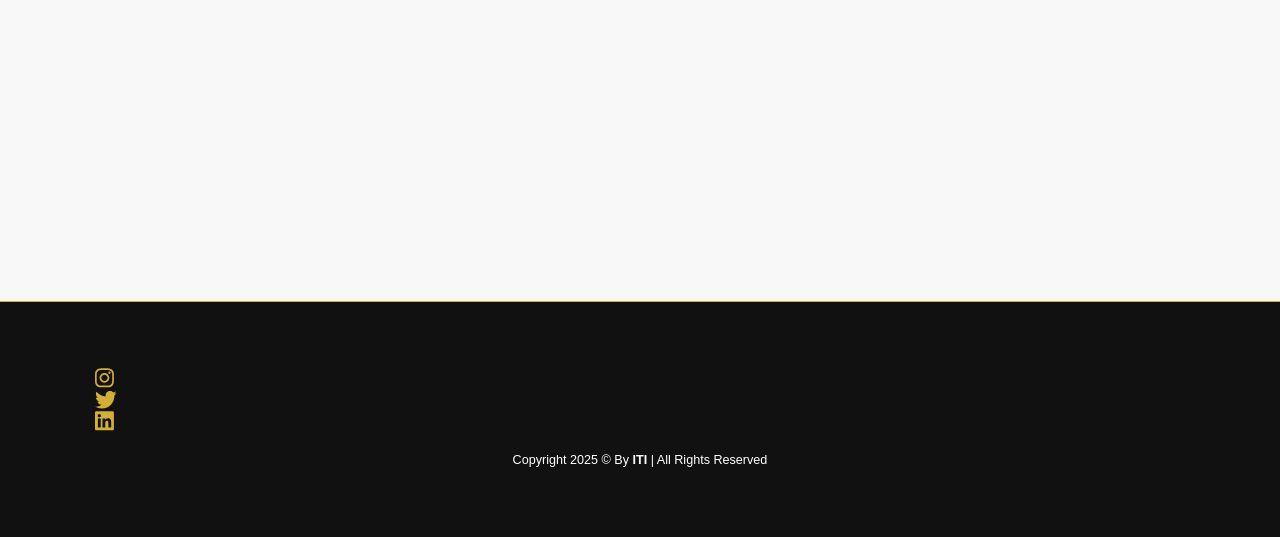
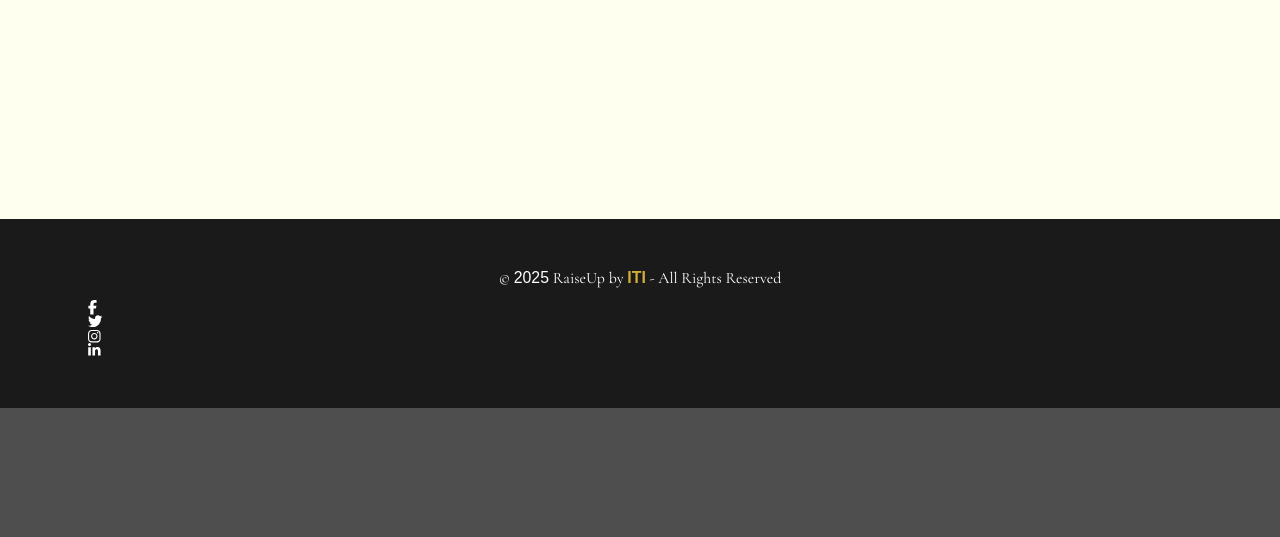
Before and after one commit to KareemTarekAnwerHelmy/RaiseUp, a Django app: page /all_projects/ in a window 1280 px wide. Shown: the part 392-929 px from the top of the page. After the commit the page ends 800 px from the top, so only its background shows below. Run offline with Django 5.2, Linux system fonts and the light colour scheme; the visitor is signed in with stand-in values (Sample User, id 1); data that the repository does not hold is empty; some libraries are stand-ins or nearby versions.

Commit message:
solve bug

```diff
--- a/RaiseUp/templates/base.html
+++ b/RaiseUp/templates/base.html
@@ -5,255 +5,199 @@
 <head>
     <meta charset="UTF-8">
     <meta name="viewport" content="width=device-width, initial-scale=1.0">
+    <!-- Premium Fonts -->
+    <link href="https://fonts.googleapis.com/css2?family=Cormorant+Garamond:wght@400;500;700&family=Montserrat:wght@300;400;500&display=swap" rel="stylesheet">
     <!-- Font Awesome -->
-    <link rel="stylesheet" href="https://cdnjs.cloudflare.com/ajax/libs/font-awesome/6.5.1/css/all.min.css"
-        integrity="sha512-DTOQO9RWCH3ppGqcWaEA1BIZOC6xxalwEsw9c2QQeAIftl+Vegovlnee1c9QX4TctnWMn13TZye+giMm8e2LwA=="
-        crossorigin="anonymous" referrerpolicy="no-referrer" />
+    <link rel="stylesheet" href="https://cdnjs.cloudflare.com/ajax/libs/font-awesome/6.5.1/css/all.min.css">
     <!-- Bootstrap -->
-    <link rel="stylesheet" href="https://cdnjs.cloudflare.com/ajax/libs/bootstrap/5.3.3/css/bootstrap.min.css"
-        integrity="sha512-jnSuA4Ss2PkkikSOLtYs8BlYIeeIK1h99ty4YfvRPAlzr377vr3CXDb7sb7eEEBYjDtcYj+AjBH3FLv5uSJuXg=="
-        crossorigin="anonymous" referrerpolicy="no-referrer" />
-    <!-- Google Fonts (Playfair Display + Montserrat) -->
-    <link href="https://fonts.googleapis.com/css2?family=Playfair+Display:wght@400;700&family=Montserrat:wght@300;400;500&display=swap" rel="stylesheet">
+    <link rel="stylesheet" href="https://cdnjs.cloudflare.com/ajax/libs/bootstrap/5.3.3/css/bootstrap.min.css">
 
-    <!-- Luxury CSS -->
     <style>
         :root {
             --gold: #D4AF37;
-            --dark-bg: #111;
+            --gold-hover: #C19A00;
+            --ivory: #FFFFF0;
+            --charcoal: #333333;
+            --soft-black: #1A1A1A;
+            --cream: #F5F5DC;
         }
 
         body {
             font-family: 'Montserrat', sans-serif;
-            background: #f8f8f8;
-            color: #333;
-            overflow-x: hidden;
+            background-color: var(--ivory);
+            color: var(--charcoal);
+            min-height: 100vh;
+            display: flex;
+            flex-direction: column;
         }
 
-        /* Navbar */
+        /* Luxury Navbar */
         .navbar {
-            background: rgba(255, 255, 255, 0.08) !important;
-            backdrop-filter: blur(12px);
-            -webkit-backdrop-filter: blur(12px);
-            border: 1px solid rgba(212, 175, 55, 0.2);
-            padding: 0.8rem 0;
+            background-color: white;
+            padding: 1rem 2rem;
+            box-shadow: 0 2px 15px rgba(0,0,0,0.05);
+            border-radius: 0 0 1rem 1rem !important;
         }
 
         .navbar-brand {
-            font-family: 'Playfair Display', serif;
+            font-family: 'Cormorant Garamond', serif;
             font-size: 1.8rem;
-            letter-spacing: 1px;
-            color: #fff !important;
+            font-weight: 700;
+            color: var(--charcoal) !important;
         }
 
-        .navbar-brand .special-color {
-            color: var(--gold);
+        .special-color {
+            color: var(--gold) !important;
         }
 
         .nav-link {
-            color: #e0e0e0 !important;
-            font-weight: 300;
-            margin: 0 0.5rem;
-            position: relative;
-            transition: all 0.3s;
+            font-weight: 500;
+            color: var(--charcoal) !important;
+            padding: 0.5rem 1rem !important;
+            transition: all 0.3s ease;
         }
 
         .nav-link:hover {
             color: var(--gold) !important;
         }
 
-        .nav-link::after {
-            content: '';
-            position: absolute;
-            bottom: -2px;
-            left: 0;
-            width: 0;
-            height: 1px;
-            background: var(--gold);
-            transition: width 0.3s;
-        }
-
-        .nav-link:hover::after {
-            width: 100%;
-        }
-
+        /* Premium Buttons */
         .btn-outline-special {
-            border: 1px solid var(--gold);
+            border: 2px solid var(--gold);
             color: var(--gold);
-            background: transparent;
-            transition: all 0.3s;
+            font-weight: 500;
             padding: 0.5rem 1.5rem;
+            transition: all 0.3s ease;
         }
 
         .btn-outline-special:hover {
-            background: var(--gold);
-            color: #000;
+            background-color: var(--gold);
+            color: white;
+            transform: translateY(-2px);
+            box-shadow: 0 4px 8px rgba(212, 175, 55, 0.2);
         }
 
-        /* Hero Section */
-        .hero-section {
-            min-height: 100vh;
-            display: flex;
-            align-items: center;
-            background: linear-gradient(rgba(0, 0, 0, 0.7), rgba(0, 0, 0, 0.7)),
-                        url('{% static "images/luxury-bg.jpg" %}') no-repeat center/cover;
-            position: relative;
+        /* Luxury Footer */
+        .footer {
+            background-color: var(--soft-black);
             color: white;
+            padding: 2rem 0;
+            margin-top: auto;
         }
 
-        .text-gold {
+        .footer p {
+            font-family: 'Cormorant Garamond', serif;
+            font-size: 1.1rem;
+            margin: 0;
+        }
+
+        .footer .fw-bold {
             color: var(--gold);
         }
 
-        .btn-gold {
-            background: var(--gold);
-            color: #000;
-            border: none;
-            font-weight: 500;
-            letter-spacing: 1px;
-            transition: all 0.3s;
-            padding: 0.75rem 2rem;
+        /* Responsive Adjustments */
+        @media (max-width: 992px) {
+            .navbar {
+                padding: 1rem;
             }
 
-        .btn-gold:hover {
-            background: #c9a227;
-            transform: translateY(-2px);
+            .navbar-brand {
+                font-size: 1.5rem;
             }
-
-        /* Footer */
-        .footer {
-            background: var(--dark-bg);
-            border-top: 1px solid var(--gold);
-            padding: 3rem 0;
-        }
-
-        .footer a {
-            color: var(--gold);
-            margin: 0 0.75rem;
-            font-size: 1.2rem;
-            transition: all 0.3s;
-        }
-
-        .footer a:hover {
-            opacity: 0.8;
-        }
-
-        /* Utilities */
-        .rounded-5 {
-            border-radius: 12px !important;
-        }
-
-        .shadow-soft {
-            box-shadow: 0 10px 30px rgba(0, 0, 0, 0.1);
         }
     </style>
 
     {% block 'CSS_attachement' %}
     {% endblock %}
 
-    <title>
     {% block 'page-title' %}
-        RaiseUp | Luxury Philanthropy Platform
+    <title>RaiseUp - Premium Crowdfunding</title>
     {% endblock %}
-    </title>
 </head>
 
 <body>
-    <!-- Navbar -->
-    <nav class="navbar navbar-expand-lg rounded-5 mx-5 mt-3 mb-1 shadow-sm">
-        <div class="container-fluid px-5">
-            <a class="navbar-brand fw-bold" href="{% url 'home.landing' %}">RaiseUp<span class="special-color">.</span></a>
+    <!-- Luxury Navbar -->
+    <header class="sticky-top">
+        <nav class="navbar navbar-expand-lg">
+            <div class="container-fluid">
+                <a class="navbar-brand" href="{% url 'home.landing' %}">RaiseUp<span class="special-color">.</span></a>
                 <button class="navbar-toggler" type="button" data-bs-toggle="collapse"
                     data-bs-target="#navbarSupportedContent" aria-controls="navbarSupportedContent"
                     aria-expanded="false" aria-label="Toggle navigation">
                     <span class="navbar-toggler-icon"></span>
                 </button>
                 <div class="collapse navbar-collapse" id="navbarSupportedContent">
-                <ul class="navbar-nav ms-auto mb-2 mb-lg-0">
+                    <ul class="navbar-nav me-auto mb-2 mb-lg-0">
                         <li class="nav-item">
                             <a class="nav-link" aria-current="page" href="{% url 'home.landing' %}">Home</a>
                         </li>
                         <li class="nav-item">
-                        <a class="nav-link" aria-current="page" href="{% url 'all_projects' %}">Projects</a>
+                            <a class="nav-link" href="{% url 'all_projects' %}">Projects</a>
                         </li>
                     </ul>
+
+                    <div class="d-flex align-items-center">
                         {% if user.is_authenticated %}
-                <ul class="navbar-nav ms-auto mb-2 mb-lg-0">
                             {% if not user.is_superuser %}
-                    <a class="btn btn-outline-special ms-auto" href="{% url 'project.create_project' %}">Create a Project</a>
-                    {% endif %}
-                    {% if user.is_superuser %}
-                    <li class="nav-item">
-                        <a class="nav-link" href="{% url 'admin_dashboard' %}">Dashboard</a>
-                    </li>
-                    {% endif %}
-                    {% if not user.is_superuser %}
-                    <li class="nav-item">
-                        <a class="nav-link" href="{% url 'profile' %}"><i class="fa fa-user" aria-hidden="true"></i> Profile</a>
-                    </li>
+                            <a class="btn btn-outline-special me-3" href="{% url 'project.create_project' %}">
+                                <i class="fas fa-plus-circle me-2"></i>Create Project
+                            </a>
                             {% endif %}
 
-                    <li class="nav-item">
-                        <a class="nav-link" href="{% url 'logout' %}">Logout</a>
-                    </li>
+                            <div class="dropdown">
+                                <a href="#" class="d-flex align-items-center text-decoration-none dropdown-toggle" id="userDropdown" data-bs-toggle="dropdown" aria-expanded="false">
+                                    <i class="fas fa-user-circle fs-4 me-2" style="color: var(--gold);"></i>
+                                    <span class="d-none d-lg-inline">My Account</span>
+                                </a>
+                                <ul class="dropdown-menu dropdown-menu-end" aria-labelledby="userDropdown">
+                                    {% if user.is_superuser %}
+                                    <li><a class="dropdown-item" href="{% url 'admin_dashboard' %}">Dashboard</a></li>
+                                    {% else %}
+                                    <li><a class="dropdown-item" href="{% url 'profile' %}">Profile</a></li>
+                                    {% endif %}
+                                    <li><hr class="dropdown-divider"></li>
+                                    <li><a class="dropdown-item" href="{% url 'logout' %}">Logout</a></li>
                                 </ul>
+                            </div>
                         {% else %}
-                <ul class="navbar-nav ms-auto mb-2 mb-lg-0">
-                    <li class="nav-item">
-                        <a class="nav-link" href="{% url 'login' %}">Login</a>
-                    </li>
-                    <li class="nav-item">
-                        <a class="nav-link" href="{% url 'register' %}">Register</a>
-                    </li>
-                </ul>
+                            <a class="btn btn-outline-special me-2" href="{% url 'login' %}">Login</a>
+                            <a class="btn btn-special" href="{% url 'register' %}">Register</a>
                         {% endif %}
+                    </div>
                 </div>
             </div>
         </nav>
 
-    <!-- Hero Section (Default) -->
         {% block 'hero-section-content' %}
-    <div class="hero-section">
-        <div class="container text-center text-white py-5">
-            <h1 class="display-3 fw-light mb-4" style="font-family: 'Playfair Display', serif;">
-                Elevate <span class="text-gold">Generosity</span>
-            </h1>
-            <p class="lead mb-5" style="letter-spacing: 1px; font-weight: 300;">
-                RaiseUp — Where Philanthropy Meets Elegance
-            </p>
-            <a href="{% url 'all_projects' %}" class="btn btn-gold px-4 py-2 rounded-0">
-                Explore Projects <i class="fas fa-arrow-right ms-2"></i>
-            </a>
+        {% endblock %}
+    </header>
+
+    <main class="flex-grow-1">
+        {% block 'body-content' %}
+        {% endblock %}
+    </main>
+
+    <!-- Premium Footer -->
+    <footer class="footer">
+        <div class="container py-4 text-center">
+            <p class="mb-1">© <span id="current-year"></span> RaiseUp by <span class="fw-bold">ITI</span> - All Rights Reserved</p>
+            <div class="social-links mt-3">
+                <a href="#" class="text-white mx-2"><i class="fab fa-facebook-f"></i></a>
+                <a href="#" class="text-white mx-2"><i class="fab fa-twitter"></i></a>
+                <a href="#" class="text-white mx-2"><i class="fab fa-instagram"></i></a>
+                <a href="#" class="text-white mx-2"><i class="fab fa-linkedin-in"></i></a>
             </div>
-    </div>
-    {% endblock %}
-
-    <!-- Main Content -->
-    <div class="container my-5 py-5">
-        {% block 'body-content' %}
-        <!-- Default content can go here -->
-        {% endblock %}
-    </div>
-
-    <!-- Footer -->
-    <footer class="footer">
-        <div class="container text-center text-white py-4">
-            <div class="mb-4">
-                <a href="#" class="text-gold mx-3"><i class="fab fa-instagram fa-lg"></i></a>
-                <a href="#" class="text-gold mx-3"><i class="fab fa-twitter fa-lg"></i></a>
-                <a href="#" class="text-gold mx-3"><i class="fab fa-linkedin fa-lg"></i></a>
-            </div>
-            <p class="mb-1 small">Copyright 2025 &copy; By <span class="fw-bold">ITI</span> | All Rights Reserved</p>
         </div>
     </footer>
 
     <!-- Scripts -->
-    <script src="https://cdnjs.cloudflare.com/ajax/libs/font-awesome/6.5.1/js/all.min.js"
-        integrity="sha512-GWzVrcGlo0TxTRvz9ttioyYJ+Wwk9Ck0G81D+eO63BaqHaJ3YZX9wuqjwgfcV/MrB2PhaVX9DkYVhbFpStnqpQ=="
-        crossorigin="anonymous" referrerpolicy="no-referrer"></script>
-    <script src="https://cdnjs.cloudflare.com/ajax/libs/bootstrap/5.3.3/js/bootstrap.min.js"
-        integrity="sha512-ykZ1QQr0Jy/4ZkvKuqWn4iF3lqPZyij9iRv6sGqLRdTPkY69YX6+7wvVGmsdBbiIfN/8OdsI7HABjvEok6ZopQ=="
-        crossorigin="anonymous" referrerpolicy="no-referrer"></script>
+    <script src="https://cdnjs.cloudflare.com/ajax/libs/font-awesome/6.5.1/js/all.min.js"></script>
+    <script src="https://cdnjs.cloudflare.com/ajax/libs/bootstrap/5.3.3/js/bootstrap.min.js"></script>
+
+    <script>
+        // Set current year in footer
+        document.getElementById('current-year').textContent = new Date().getFullYear();
+    </script>
 
     {% block 'JS_attachement' %}
     {% endblock %}
```
Lines whose indentation alone changed are shown as unchanged.
